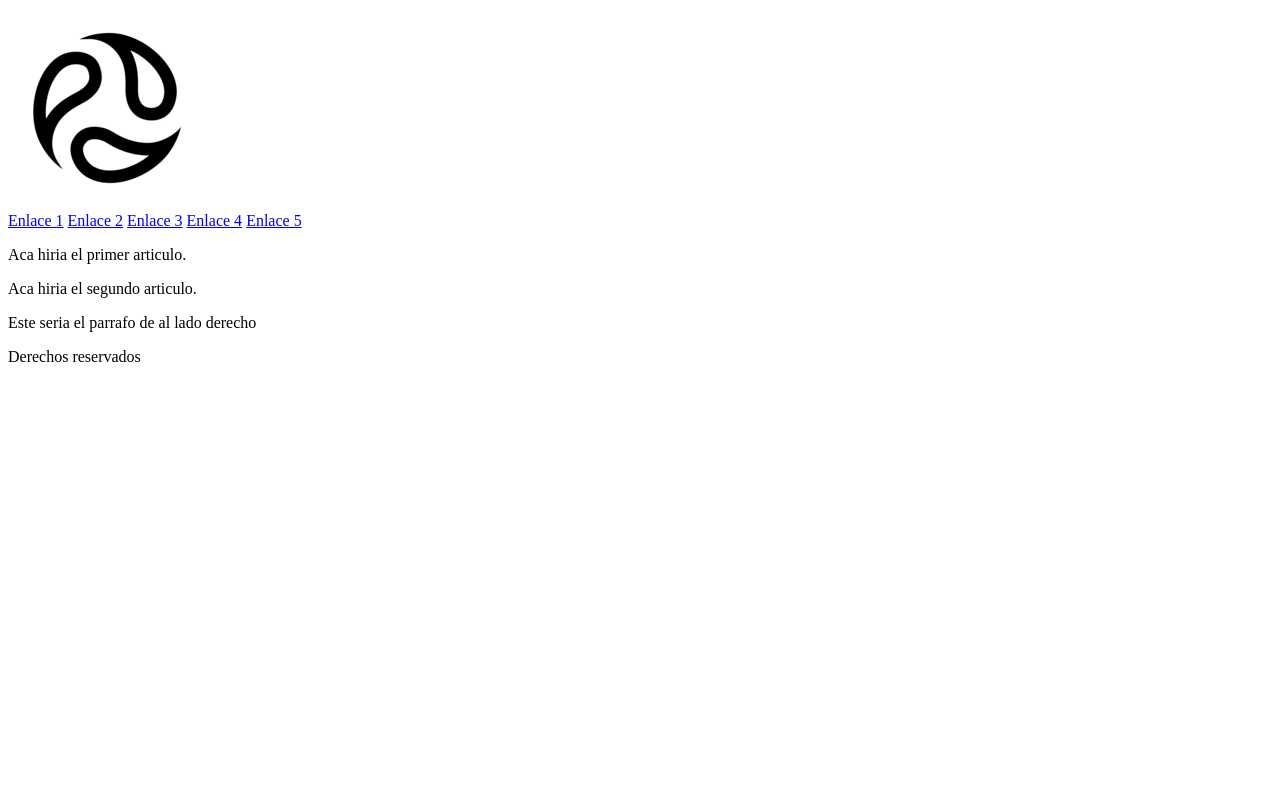
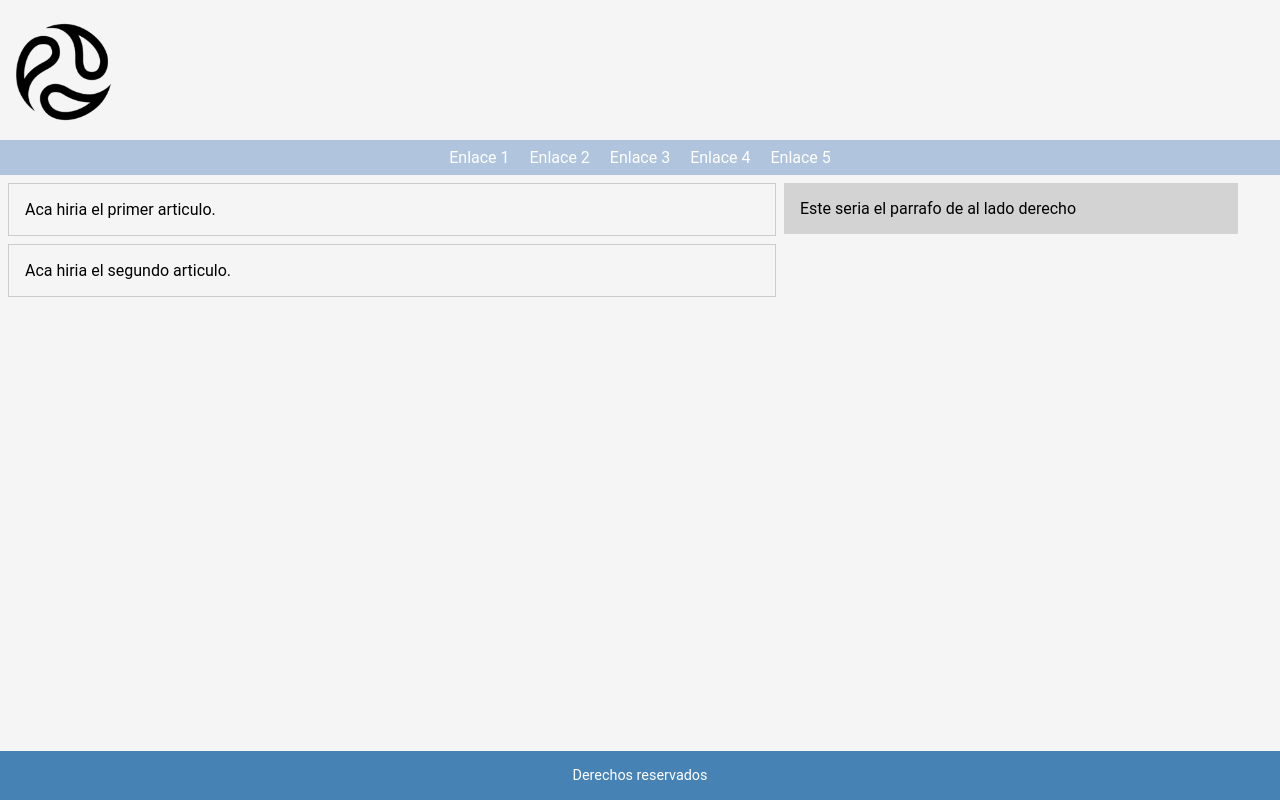
Before and after one commit to ErneztCR/Progra_3-Tarea_HTML5_y_CSS3, a plain HTML site: page index.html in a window 1280 px wide. Drawn offline with Linux system fonts and the light colour scheme.

Commit message:
Se Crea el CSS y se configura

```diff
--- /dev/null
+++ b/CSS/Style.css
@@ -0,0 +1,74 @@
+
+*{
+  margin: 0;
+  padding: 0;
+  box-sizing: border-box;
+}
+
+body{
+    font-family: 'Roboto', sans-serif;
+    font-size: 16px;
+    background-color: #f5f5f5;
+}
+
+img{
+    padding-top: 0.5em;
+    width: 10%;
+}
+
+nav{
+    background-color: lightsteelblue;
+    text-align: center;
+}
+
+nav a{
+    color: #FFF;
+    display: inline-block;
+    padding: 0.5em;
+    text-decoration: none;
+}
+
+nav a:hover{
+    color: tomato;
+}
+
+section {
+    float: left;
+    height: auto;
+    margin: 0 0.5em 0 0.5em;
+    width: 60%;
+}
+
+article{
+    border: 1px solid #CCC;
+    margin-top: 0.5em;
+    padding: 1em;
+}
+
+p{
+    text-align: justify;
+}
+
+aside {
+    background-color: lightgray;
+    float: left;
+    height: auto;
+    margin-top: 0.5em;
+    padding: 1em;
+    width: 35.5%;
+}
+
+footer{
+    background-color: steelblue;
+    bottom: 0;
+    float: left;
+    padding: 1em 0 1em 0;
+    position: fixed;
+    width: 100%;
+}
+
+    footer p {
+        color: #FFF;
+        font-size: 0.9em;
+        text-align: center;
+    }
--- a/index.html
+++ b/index.html
@@ -3,7 +3,7 @@
 <head>
     <meta charset="utf-8" />
     <title>Tarea HTML5 y CSS3</title>
-    <link rel="stylesheet" href="css/estilos.css" />
+    <link rel="stylesheet" href="css/Style.css" />
     <meta name="description" content="Tarea HTML5 y CSS3" />
     <meta name="author" content="Ernesto Vargas" />
     <link rel="shortcut icon" type="image/x-icon" href="img/favicon.ico" />
@@ -12,7 +12,7 @@
 <body>
     <!-- Cabecera del documento -->
     <header>
-        <img src="img/logo_png.png"
+        <img src="img/logo_png.png" />
     </header>
 
     <!-- Barra de navegacion -->
```
Also changed, not shown: 6 other files.
